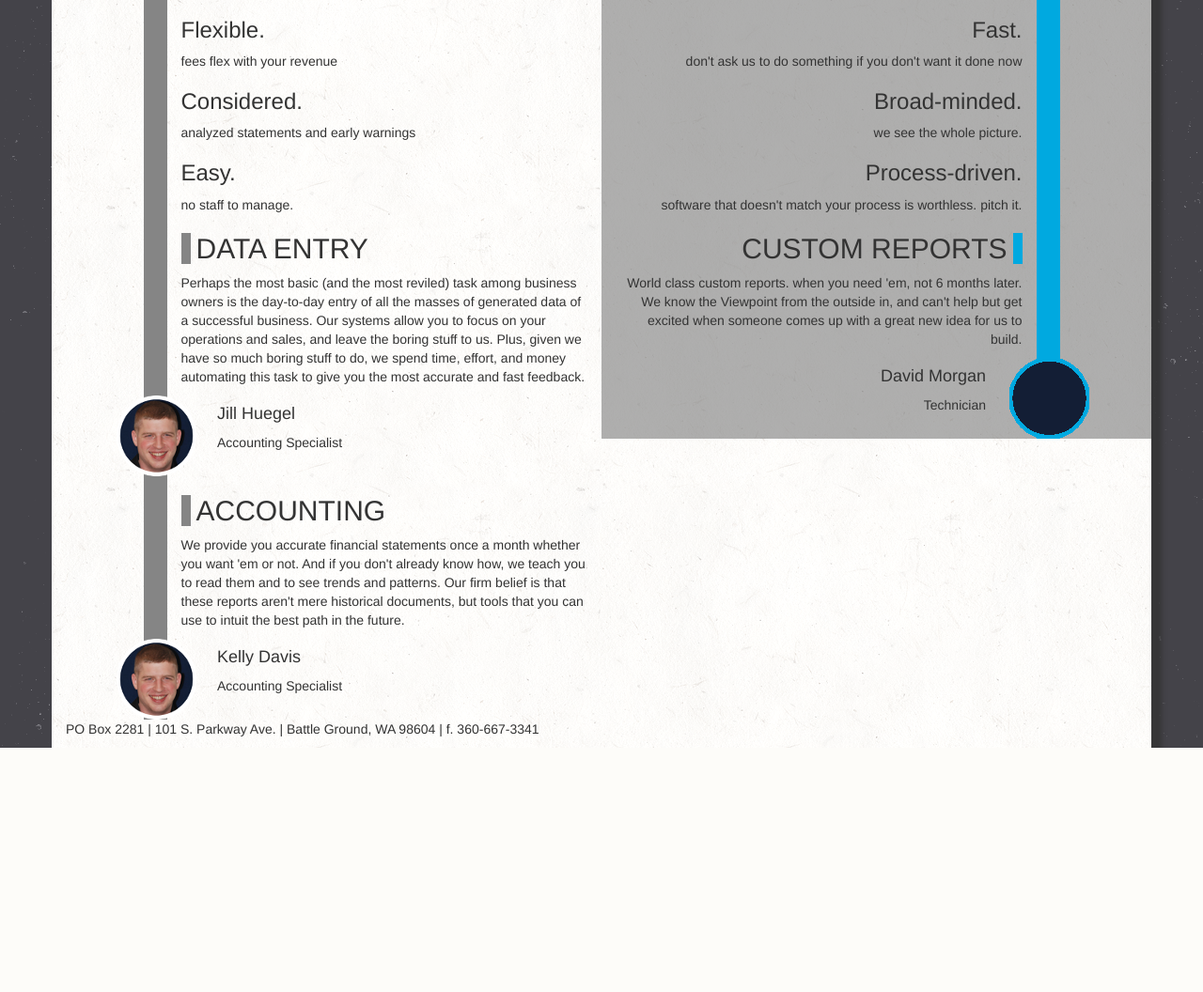
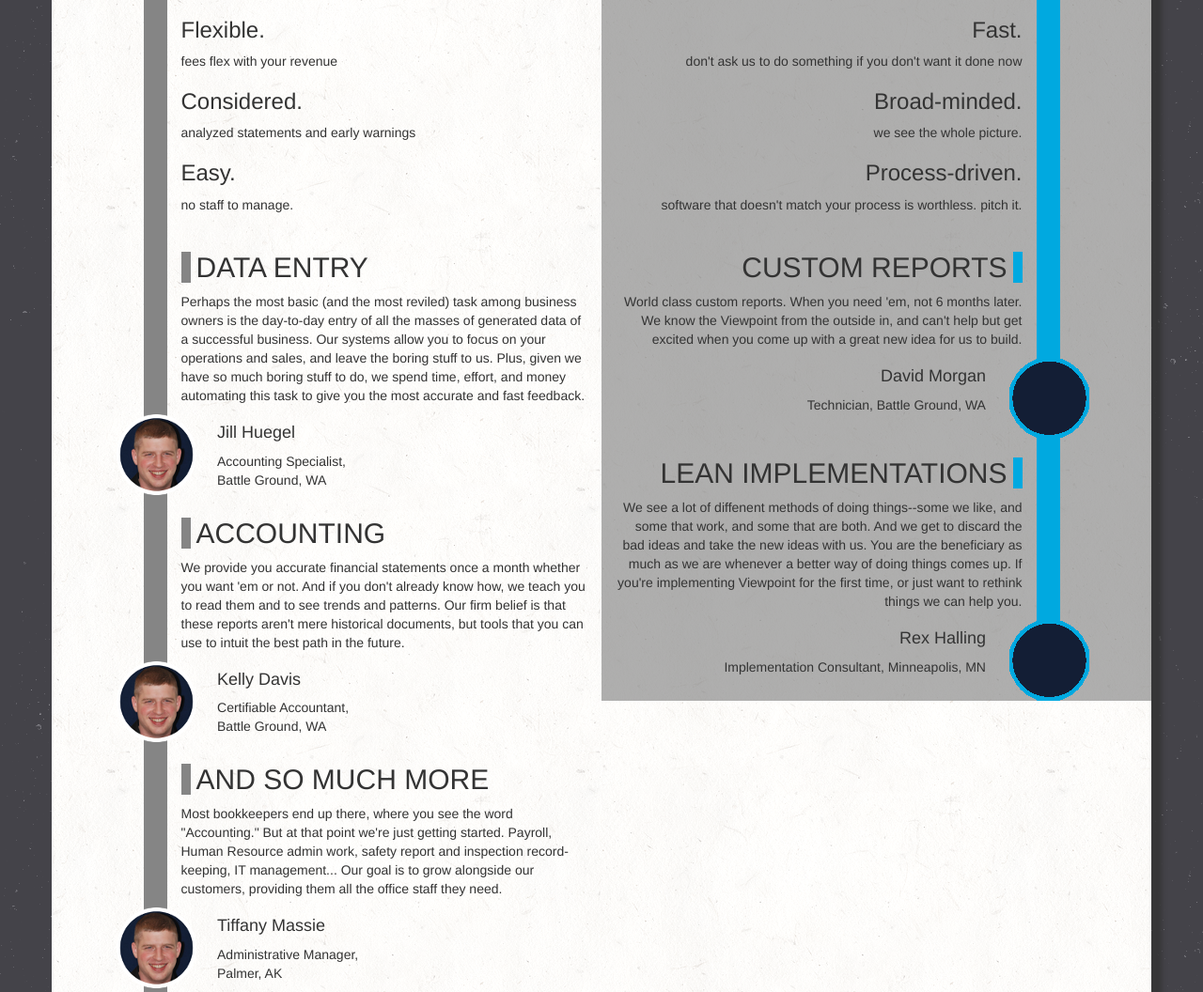
Before and after one commit to michaelleland/silvertrek, a Rails app: page / in a window 1280 px wide. Shown: the part 372-1428 px from the top of the page at 94% size. Before the commit the page ends 1168 px from the top, so only its background shows below. Run offline with Rails 7, Linux system fonts and the light colour scheme; style sheets or scripts are compiled from the project's sources; some libraries are stand-ins or nearby versions.

Commit message:
adds more content, begins fixing footer

```diff
--- a/app/assets/stylesheets/shared.css.scss
+++ b/app/assets/stylesheets/shared.css.scss
@@ -2,8 +2,14 @@ body {
 	background-image: image_url("stardust.png")
 }
 
-.container {
+.main-content {
 	background-image: image_url("lightpaperfibers.png");
 	background-repeat: repeat;
 	box-shadow: 11px 11px 5px 0px rgba(50, 50, 50, 0.75);
 }
+
+.footer {
+
+	color: white;
+	font-weight: bold;
+}
--- a/app/views/layouts/application.html.erb
+++ b/app/views/layouts/application.html.erb
@@ -7,9 +7,12 @@
   <%= csrf_meta_tags %>
 </head>
 <body>
-	<div class="container">
+	<div class="container main-content">
+		<%= yield %>
+	</div>
 
-		<%= yield %>
+	<div class="footer">
+		<%= yield "layouts/footer" %>
 	</div>
 </body>
 </html>
--- /dev/null
+++ b/app/views/layouts/footer.html.erb
@@ -0,0 +1,5 @@
+<div class="row footer">
+	<div class="col-sm-6 col-sm-offset-3">
+		<p>PO Box 2281 | 101 S. Parkway Ave. | Battle Ground, WA 98604 | f. 360-667-3341</p>
+	</div>
+</div>
--- a/app/views/static_pages/home.html.erb
+++ b/app/views/static_pages/home.html.erb
@@ -73,6 +73,7 @@
 	<div class="col-sm-6 left">
 		<div class="row">
 			<div class="col-sm-10 col-sm-offset-2 left-central">
+				<br/>
 				<div class="left-header">
 					<h2>Data Entry</h2>
 				</div>
@@ -92,7 +93,7 @@
 					</div>
 					<div class="col-sm-5 col-sm-offset-1">
 						<h4>Jill Huegel</h4>
-						<p>Accounting Specialist</p>
+						<p>Accounting Specialist, Battle Ground, WA</p>
 					</div>
 				</div>
 			</div>
@@ -116,7 +117,30 @@
 					</div>
 					<div class="col-sm-5 col-sm-offset-1">
 						<h4>Kelly Davis</h4>
-						<p>Accounting Specialist</p>
+						<p>Certifiable Accountant, Battle Ground, WA</p>
+					</div>
+				</div>
+			</div>
+			<div class="col-sm-10  col-sm-offset-2 left-central">
+				<div class="left-header">
+					<h2>and so much more</h2>
+				</div>
+			</div>
+			<div class="col-sm-10 col-sm-offset-2 left-central">
+				<p>Most bookkeepers end up there, where you see the word "Accounting." But at that point
+				we're just getting started. Payroll, Human Resource admin work, safety report
+				and inspection record-keeping, IT management... Our goal is to grow alongside
+				our customers, providing them all the office staff they need.
+				</p>
+			</div>
+			<div class="col-sm-10 col-sm-offset-2 left-central">
+				<div class="row">
+					<div class="col-sm-1 col-sm-offset-2 head-shot-circle">
+						<%= image_tag "headshotcircle.png" %>
+					</div>
+					<div class="col-sm-5 col-sm-offset-1">
+						<h4>Tiffany Massie</h4>
+						<p>Administrative Manager, Palmer, AK</p>
 					</div>
 				</div>
 			</div>
@@ -125,21 +149,22 @@
 	<div class="col-sm-6 right">
 		<div class="row">
 			<div class="col-sm-10 right-central">
+				<br/>
 				<div class="right-header">
 					<h2>Custom Reports</h2>
 				</div>
 			</div>
 			<div class="col-sm-10 right-central">
-				<p> World class custom reports. when you need 'em, not 6 months later.
+				<p> World class custom reports. When you need 'em, not 6 months later.
 					We know the Viewpoint from the outside in, and can't help but get
-					excited when someone comes up with a great new idea for us to build.
+					excited when you come up with a great new idea for us to build.
 				</p>
 			</div>
 			<div class="col-sm-10 right-central">
 				<div class="row">
 					<div class="col-sm-11">
 						<h4>David Morgan</h4>
-						<p>Technician</p>
+						<p>Technician, Battle Ground, WA</p>
 					</div>
 					<div class="col-sm-1 head-shot-circle">
 						<%= image_tag "headshotcircleblue.png" %>
@@ -147,13 +172,31 @@
 				</div>
 			</div>
 
+			<div class="col-sm-10 right-central">
+				<div class="right-header">
+					<h2>Lean Implementations</h2>
+				</div>
+			</div>
+
+			<div class="col-sm-10 right-central">
+				<p> We see a lot of diffenent methods of doing things--some we like, and
+				some that work, and some that are both. And we get to discard the bad ideas
+				and take the new ideas with us. You are the beneficiary as much as we are whenever
+				a better way of doing things comes up. If you're implementing Viewpoint for the
+				first time, or just want to rethink things we can help you.
+				</p>
+			</div>
+			<div class="col-sm-10 right-central">
+				<div class="row">
+					<div class="col-sm-11">
+						<h4>Rex Halling</h4>
+						<p>Implementation Consultant, Minneapolis, MN</p>
+					</div>
+					<div class="col-sm-1 head-shot-circle">
+						<%= image_tag "headshotcircleblue.png" %>
+					</div>
+				</div>
+			</div>
 		</div>
 	</div>
 </div>
-
-
-<div class="row footer">
-	<div class="col-sm-12">
-		<p>PO Box 2281 | 101 S. Parkway Ave. | Battle Ground, WA 98604 | f. 360-667-3341</p>
-	</div>
-</div>
```
Also changed, not shown: app/assets/stylesheets/static_pages.css.scss (line endings or trailing spaces).
